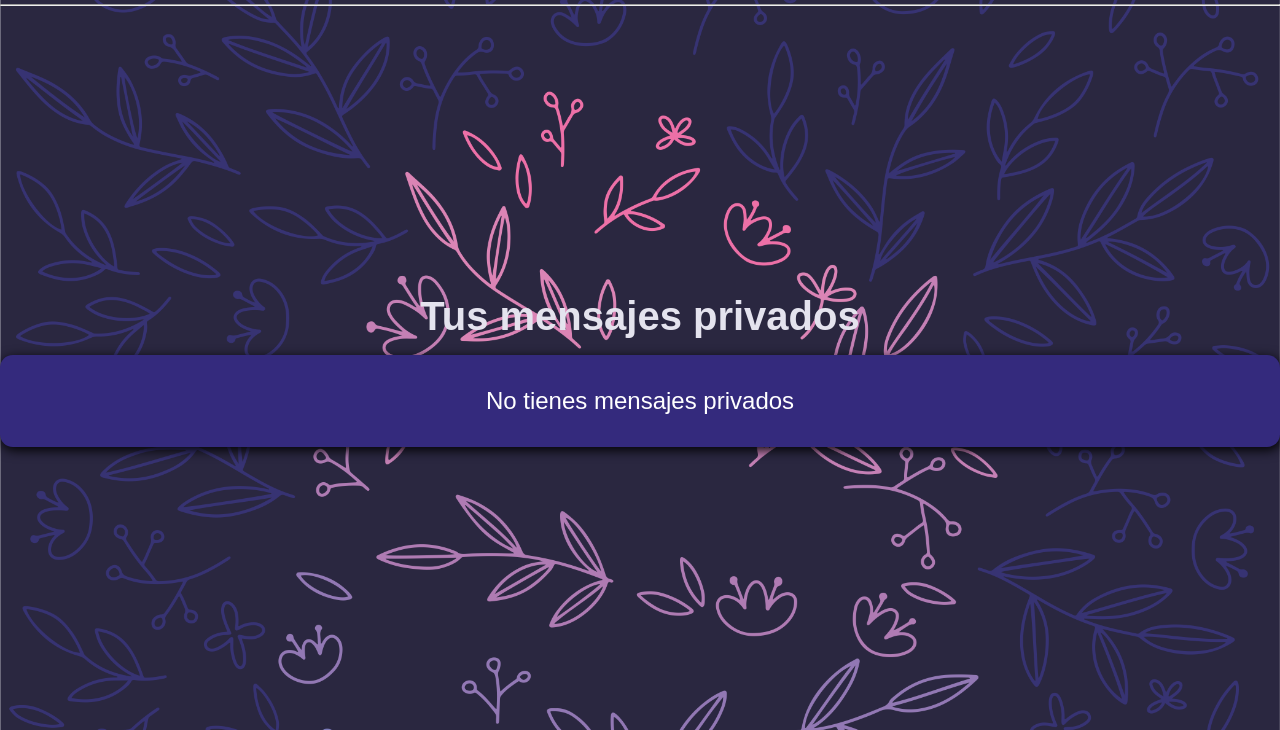
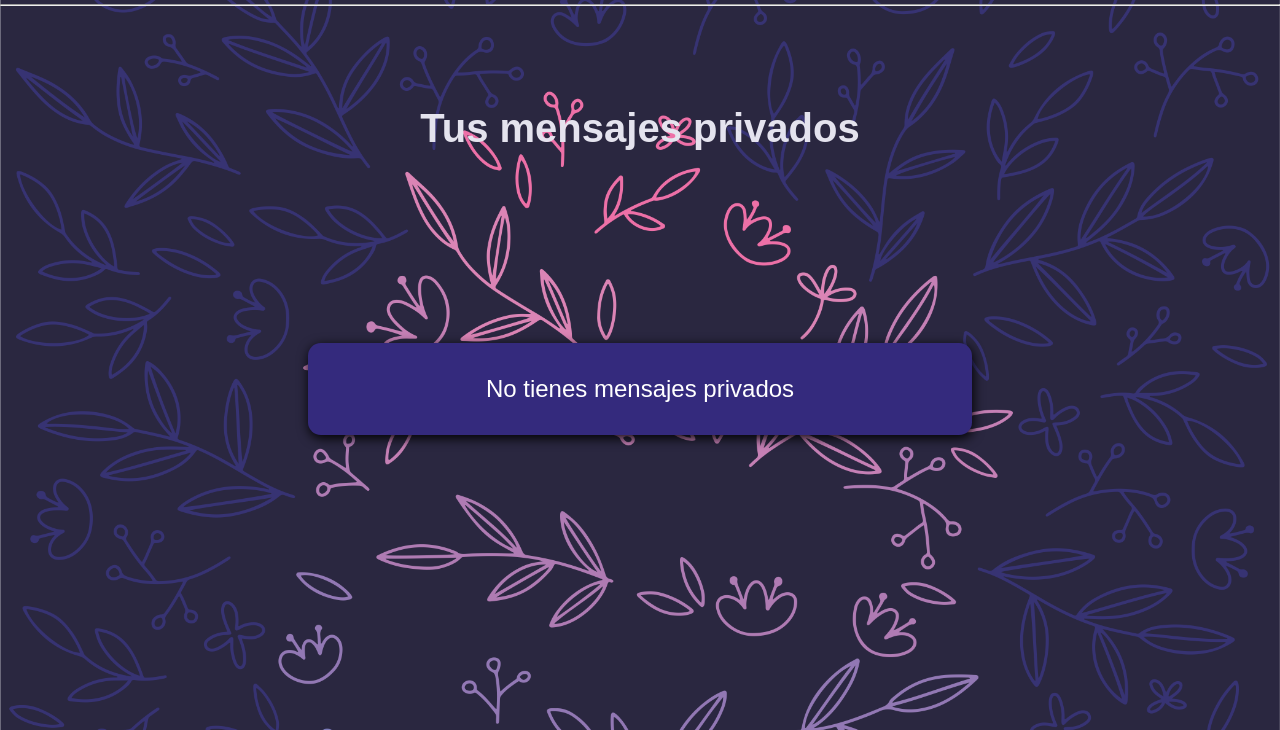
Before and after one commit to Robertron624/python-sirius, a Flask app: page /mensajes in a window 1280 px wide. Shown: the part 70-800 px from the top of the page. Run offline with Flask 3, Linux system fonts and the light colour scheme; the visitor is signed in with stand-in values (Sample User, id 1); data that the repository does not hold is empty; some libraries are stand-ins or nearby versions.

Commit message:
fix: Improve private messages page design and functionality and fix profile route bug
This commits fixes a problem in the profile page where there wasn't a search handler in that route, so when users try to use it, it would only refresh the page

Also, the private messages page javascript has been updated to handle message count text when the messages would be 0 or 1 when deleting a message, now it displays the right message in those situations

In the future, users will be able to delete and reply to messages.

```diff
--- a/routes/user_routes.py
+++ b/routes/user_routes.py
@@ -15,6 +15,10 @@
 def profile(id=None):
     if 'id' not in session:
         return redirect('/')
+
+    if request.method == 'POST' and 'search_text' in request.form:
+        search_text = request.form['search_text'].capitalize()
+        return redirect(f'/busqueda/{search_text}')
 
     frm_search = Search()
     user_id = session['id']  # ID del usuario logueado
--- a/static/css/private-messages.css
+++ b/static/css/private-messages.css
@@ -1,5 +1,6 @@
 .messages-container {
     width: 100%;
+    height: 100%;
 }
 
 .messages-container h1 {
@@ -76,6 +77,10 @@
     box-shadow: 1px 3px 12px #000;
     background: #342a7d;
     padding: 2rem;
+    max-width: 600px;
+    margin-inline: auto;
+    margin-top: 15%;
+    width: 60%;
 }
 
 .no-messages p {
--- a/static/js/privateMessages.js
+++ b/static/js/privateMessages.js
@@ -5,7 +5,25 @@
     message.remove()
     const messageCountElement = document.getElementById('message-count')
     const messageCount = messageCountElement.querySelector('span')
-    messageCount.textContent = parseInt(messageCount.textContent) - 1
+    const currentCount = parseInt(messageCount.textContent)
+
+    if (currentCount === 1) {
+        const noMessagesContainer = document.createElement('div')
+        noMessagesContainer.classList.add('no-messages')
+        const noMessages = document.createElement('p')
+        noMessages.textContent = 'No tienes mensajes privados'
+        noMessagesContainer.appendChild(noMessages)
+        messageCountElement.replaceWith(noMessagesContainer)
+        return
+    }
+
+    if(currentCount === 2) {
+        const newMessage = `Tienes <span>1</span> mensaje`
+        messageCountElement.innerHTML = `${newMessage}`
+        return
+    }
+
+    messageCount.textContent = currentCount - 1
 }
 
 async function deleteMessageQuery() {
@@ -55,6 +73,7 @@
     }
 
     async function handleConfirmDelete() {
+        console.log("Deleting Message: ", messageToDeleteId)
         try {
             const queryResponse = await deleteMessageQuery()
 
@@ -63,12 +82,13 @@
             }
 
             deleteCommentFromDOM(messageToDeleteId)
-            messageToDeleteId = null
 
             Toast.fire({
                 icon: 'success',
                 title: 'Mensaje eliminado correctamente.'
             })
+
+            console.log("Message Deleted Successfully")
 
         } catch (error) {
             console.error("Error Deleting Message: ", error)
@@ -76,9 +96,13 @@
                 icon: 'error',
                 title: 'Error al eliminar el mensaje. Intente nuevamente.'
             })
+
+            console.log("Error Deleting Message")
         } finally {
             messageToDeleteId = null
             deleteMessageModal.close()
+
+            console.log("Message Deletion Process Finished")
         }
     }
 
@@ -90,9 +114,7 @@
         messageToDeleteId = null
     })
 
-    confirmButton.addEventListener('click', handleConfirmDelete, {
-        once: true
-    })
+    confirmButton.addEventListener('click', handleConfirmDelete)
 
     // Close modal if user clicks outside of it
     deleteMessageModal.addEventListener('click', (event) => {
```
